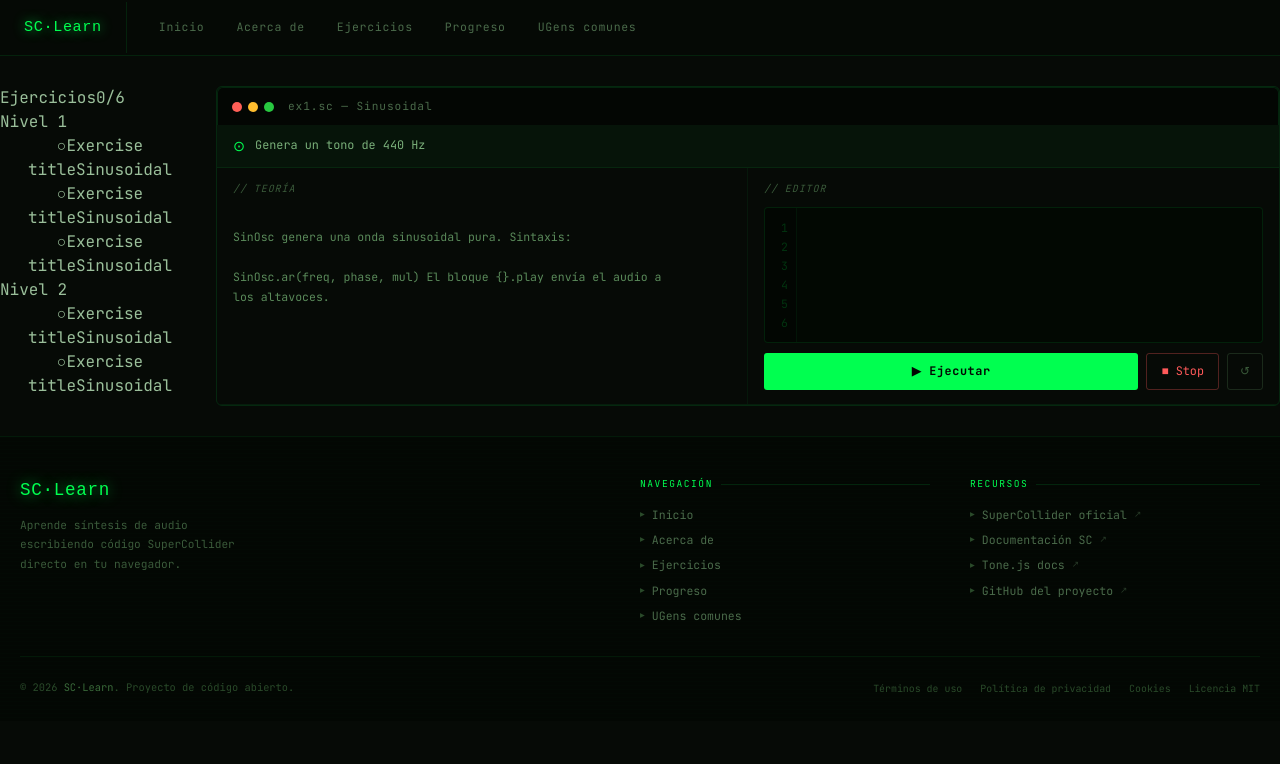
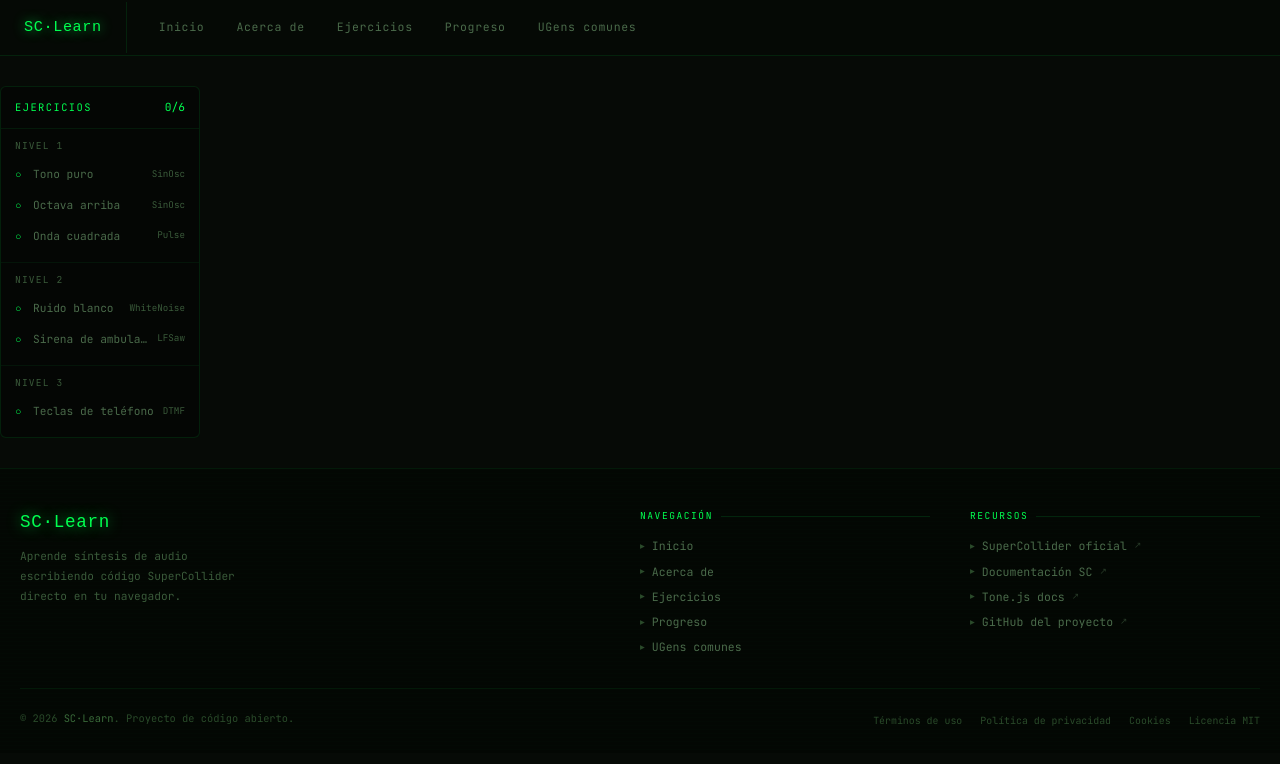
Before and after one commit to jmsanJS/supercollider-learn, a Next.js app: page /exercises in a window 1280 px wide. Shown: the top 764 px of the page. Built offline with nearby package versions, Linux system fonts and the light colour scheme.

Commit message:
feat: implement Exercises Context

```diff
--- /dev/null
+++ b/src/app/exercises/ExercisesClient.tsx
@@ -0,0 +1,17 @@
+"use client";
+
+import { ExercisesProvider } from "@/context/ExercisesContext";
+import ExercisesSidebar from "./components/ExercisesSidebar/ExercisesSidebar";
+import styles from "./page.module.css";
+
+export default function ExercisesClient() {
+  return (
+    <ExercisesProvider>
+      <div className={styles.section_wrap}>
+        <div className={styles.ex_layout}>
+          <ExercisesSidebar />
+        </div>
+      </div>
+    </ExercisesProvider>
+  );
+}
--- a/src/app/exercises/components/ExercisesSidebar/ExercisesSidebar.tsx
+++ b/src/app/exercises/components/ExercisesSidebar/ExercisesSidebar.tsx
@@ -1,15 +1,11 @@
 "use client";
 
-import { useState } from "react";
 import styles from "./ExercisesSidebar.module.css";
-import {
-  getExercisesByLevel,
-  getLevels,
-  getTotalExercises,
-} from "@/lib/exercises";
+import { getExercisesByLevel, getLevels, getTotalExercises } from "@/lib/exercises";
+import { useExercises } from "@/context/ExercisesContext";
 
 export default function ExercisesSidebar() {
-  const [setActiveId] = useState("ex1");
+  const { setActiveId } = useExercises()
   const levels = getLevels();
   const totalExercises = getTotalExercises();
 
--- a/src/app/exercises/page.module.css
+++ b/src/app/exercises/page.module.css
@@ -24,246 +24,3 @@
     grid-template-columns: 1fr;
   }
 }
-
-.ex_main {
-  border: 1px solid rgba(0, 255, 80, 0.12);
-  border-radius: 6px;
-  overflow: hidden;
-}
-
-.terminal_header {
-  display: flex;
-  align-items: center;
-  gap: 6px;
-  background: rgba(0, 0, 0, 0.4);
-  border: 1px solid rgba(0, 255, 80, 0.12);
-  border-bottom: none;
-  border-radius: 6px 6px 0 0;
-  padding: 10px 14px;
-}
-
-.th_dot {
-  width: 10px;
-  height: 10px;
-  border-radius: 50%;
-}
-
-.th_dot.r {
-  background: #ff5f57;
-}
-
-.th_dot.y {
-  background: #ffbd2e;
-}
-
-.th_dot.g {
-  background: #28c840;
-}
-
-.th_title {
-  margin-left: 8px;
-  font-size: 0.7rem;
-  color: #4a6a4a;
-  letter-spacing: 0.08em;
-}
-
-.ex_goal_bar {
-  display: flex;
-  align-items: center;
-  gap: 10px;
-  padding: 10px 16px;
-  background: rgba(0, 255, 80, 0.04);
-  border-bottom: 1px solid rgba(0, 255, 80, 0.08);
-  font-size: 0.74rem;
-  color: #7ab07a;
-}
-
-.goal_sym {
-  color: #00ff50;
-  font-size: 0.9rem;
-}
-
-.ex_body {
-  display: grid;
-  grid-template-columns: 1fr 1fr;
-  gap: 0;
-  border-bottom: 1px solid rgba(0, 255, 80, 0.08);
-}
-@media (max-width: 800px) {
-  .ex_body {
-    grid-template-columns: 1fr;
-  }
-}
-
-.theory_pane,
-.editor_pane {
-  padding: 14px 16px;
-  border-right: 1px solid rgba(0, 255, 80, 0.06);
-}
-
-.editor_pane {
-  border-right: none;
-}
-
-.pane_label {
-  font-size: 0.62rem;
-  color: #3a5a3a;
-  text-transform: uppercase;
-  letter-spacing: 0.1em;
-  margin-bottom: 10px;
-  font-style: italic;
-}
-
-.theory_pre {
-  font-size: 0.72rem;
-  color: #5a8a5a;
-  line-height: 1.75;
-  white-space: pre-wrap;
-  font-family: "JetBrains Mono", monospace;
-}
-
-.editor_wrap {
-  display: flex;
-  background: #020802;
-  border: 1px solid rgba(0, 255, 80, 0.1);
-  border-radius: 4px;
-  overflow: hidden;
-  min-height: 130px;
-  font-size: 0.76rem;
-  line-height: 1.65;
-}
-
-.line_nums {
-  padding: 10px 8px;
-  text-align: right;
-  color: rgba(0, 255, 80, 0.18);
-  border-right: 1px solid rgba(0, 255, 80, 0.06);
-  background: rgba(0, 0, 0, 0.2);
-  user-select: none;
-  min-width: 32px;
-  font-size: 0.72rem;
-  line-height: 1.65;
-}
-
-.editor_inner {
-  position: relative;
-  flex: 1;
-}
-
-.hl_layer {
-  position: absolute;
-  inset: 0;
-  padding: 10px 12px;
-  pointer-events: none;
-  white-space: pre;
-  overflow: auto;
-  font-family: "JetBrains Mono", monospace;
-  font-size: 0.76rem;
-  line-height: 1.65;
-  color: #5a8a5a;
-}
-
-.code_ta {
-  position: absolute;
-  inset: 0;
-  width: 100%;
-  height: 100%;
-  background: transparent;
-  color: transparent;
-  caret-color: #00ff50;
-  font-family: "JetBrains Mono", monospace;
-  font-size: 0.76rem;
-  line-height: 1.65;
-  padding: 10px 12px;
-  border: none;
-  outline: none;
-  resize: none;
-  white-space: pre;
-  tab-size: 2;
-}
-
-.c_comment {
-  color: #2a4a2a;
-  font-style: italic;
-}
-
-.c_ugen {
-  color: #7dd3c0;
-}
-
-.c_method {
-  color: #7ab0ff;
-}
-
-.c_num {
-  color: #f0a070;
-}
-
-.c_brace {
-  color: #88ddff;
-}
-
-.ex_controls {
-  display: flex;
-  gap: 8px;
-  margin-top: 10px;
-}
-
-.btn_run {
-  flex: 1;
-  padding: 9px 16px;
-  background: #00ff50;
-  color: #020802;
-  border: none;
-  border-radius: 3px;
-  font-family: "JetBrains Mono", monospace;
-  font-size: 0.74rem;
-  font-weight: 700;
-  cursor: pointer;
-  transition: all 0.15s;
-  letter-spacing: 0.05em;
-}
-
-.btn_run:hover {
-  background: #33ff70;
-  box-shadow: 0 0 18px rgba(0, 255, 80, 0.4);
-}
-
-.btn_run:disabled {
-  opacity: 0.35;
-  cursor: not-allowed;
-}
-
-.btn_stop {
-  padding: 9px 14px;
-  background: transparent;
-  color: #ff5a5a;
-  border: 1px solid rgba(255, 90, 90, 0.3);
-  border-radius: 3px;
-  font-family: "JetBrains Mono", monospace;
-  font-size: 0.74rem;
-  cursor: pointer;
-  transition: all 0.15s;
-}
-
-.btn_stop:hover {
-  background: rgba(255, 90, 90, 0.08);
-  border-color: #ff5a5a;
-}
-
-.btn_reset {
-  padding: 9px 12px;
-  background: transparent;
-  color: #3a5a3a;
-  border: 1px solid rgba(58, 90, 58, 0.4);
-  border-radius: 3px;
-  font-family: "JetBrains Mono", monospace;
-  font-size: 0.74rem;
-  cursor: pointer;
-  transition: all 0.15s;
-}
-
-.btn_reset:hover {
-  color: #7ab07a;
-  border-color: rgba(122, 176, 122, 0.4);
-}
--- a/src/app/exercises/page.tsx
+++ b/src/app/exercises/page.tsx
@@ -1,6 +1,5 @@
 import { Metadata } from "next";
-import styles from "./page.module.css";
-import { getTotalExercises } from "@/lib/exercises";
+import ExercisesClient from "./ExercisesClient";
 
 export const metadata: Metadata = {
   title: "Ejercicios",
@@ -9,105 +8,5 @@ export const metadata: Metadata = {
 };
 
 export default function ExercisesPage() {
-  const totalExercises = getTotalExercises();
-
-  return (
-    <div className={styles.section_wrap}>
-      <div className={styles.ex_layout}>
-        {/* Sidebar */}
-        <aside className={styles.ex_sidebar}>
-          <div className={styles.sidebar_header}>
-            <span className={styles.section_label} style={{ marginBottom: 0 }}>
-              Ejercicios
-            </span>
-            <span className={styles.ex_count}>0/{totalExercises}</span>
-          </div>
-
-          <div className={styles.level_group}>
-            <div className={styles.level_label}>Nivel 1</div>
-            <button className={styles.ex_item}>
-              <span className={styles.ex_check}>○</span>
-              <span className={styles.ex_name}>Exercise title</span>
-              <span className={styles.ex_tag}>Sinusoidal</span>
-            </button>
-            <button className={styles.ex_item}>
-              <span className={styles.ex_check}>○</span>
-              <span className={styles.ex_name}>Exercise title</span>
-              <span className={styles.ex_tag}>Sinusoidal</span>
-            </button>
-            <button className={styles.ex_item}>
-              <span className={styles.ex_check}>○</span>
-              <span className={styles.ex_name}>Exercise title</span>
-              <span className={styles.ex_tag}>Sinusoidal</span>
-            </button>
-          </div>
-          <div className={styles.level_group}>
-            <div className={styles.level_label}>Nivel 2</div>
-            <button className={styles.ex_item}>
-              <span className={styles.ex_check}>○</span>
-              <span className={styles.ex_name}>Exercise title</span>
-              <span className={styles.ex_tag}>Sinusoidal</span>
-            </button>
-            <button className={styles.ex_item}>
-              <span className={styles.ex_check}>○</span>
-              <span className={styles.ex_name}>Exercise title</span>
-              <span className={styles.ex_tag}>Sinusoidal</span>
-            </button>
-          </div>
-        </aside>
-
-        {/* Main editor */}
-        <div className={styles.ex_main}>
-          <div className={styles.terminal_header}>
-            <span className={`${styles.th_dot} ${styles.r}`} />
-            <span className={`${styles.th_dot} ${styles.y}`} />
-            <span className={`${styles.th_dot} ${styles.g}`} />
-            <span className={styles.th_title}>ex1.sc — Sinusoidal</span>
-          </div>
-
-          <div className={styles.ex_goal_bar}>
-            <span className={styles.goal_sym}>⊙</span>
-            <span className={styles.goal_text}>Genera un tono de 440 Hz</span>
-          </div>
-
-          <div className={styles.ex_body}>
-            <div className={styles.theory_pane}>
-              <div className={styles.pane_label}>// teoría</div>
-              <pre className={styles.theory_pre}>
-                {`
-SinOsc genera una onda sinusoidal pura. Sintaxis: \n
-SinOsc.ar(freq, phase, mul) El bloque {}.play envía el audio a
-los altavoces.
-                `}
-              </pre>
-            </div>
-
-            <div className={styles.editor_pane}>
-              <div className={styles.pane_label}>// editor</div>
-              <div className={styles.editor_wrap}>
-                <div className={styles.line_nums}>
-                  <div>1</div>
-                  <div>2</div>
-                  <div>3</div>
-                  <div>4</div>
-                  <div>5</div>
-                  <div>6</div>
-                </div>
-                <div className={styles.editor_inner}>
-                  <div className={styles.hl_layer} />
-                  <textarea className={styles.code_ta} />
-                </div>
-              </div>
-
-              <div className={styles.ex_controls}>
-                <button className={styles.btn_run}>▶ Ejecutar</button>
-                <button className={styles.btn_stop}>■ Stop</button>
-                <button className={styles.btn_reset}>↺</button>
-              </div>
-            </div>
-          </div>
-        </div>
-      </div>
-    </div>
-  );
+  return <ExercisesClient />;
 }
```
